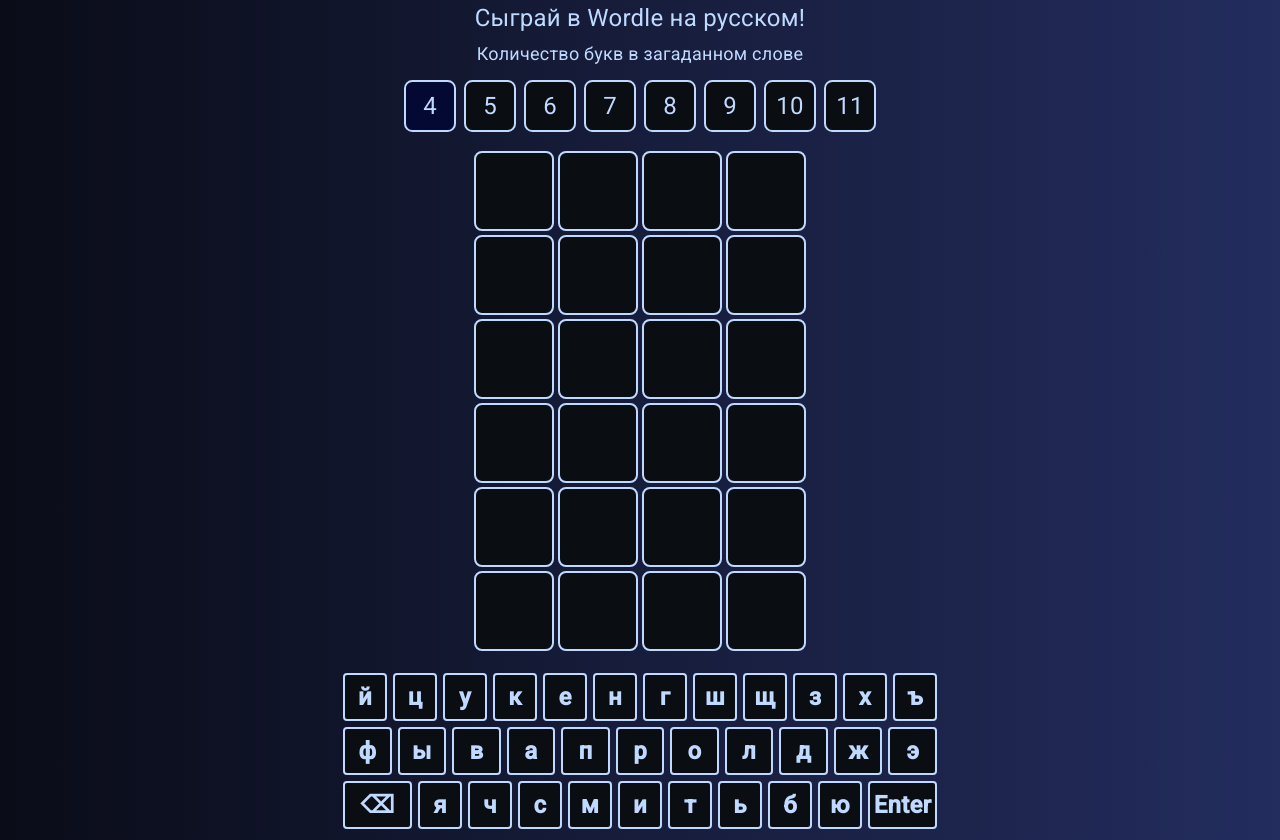
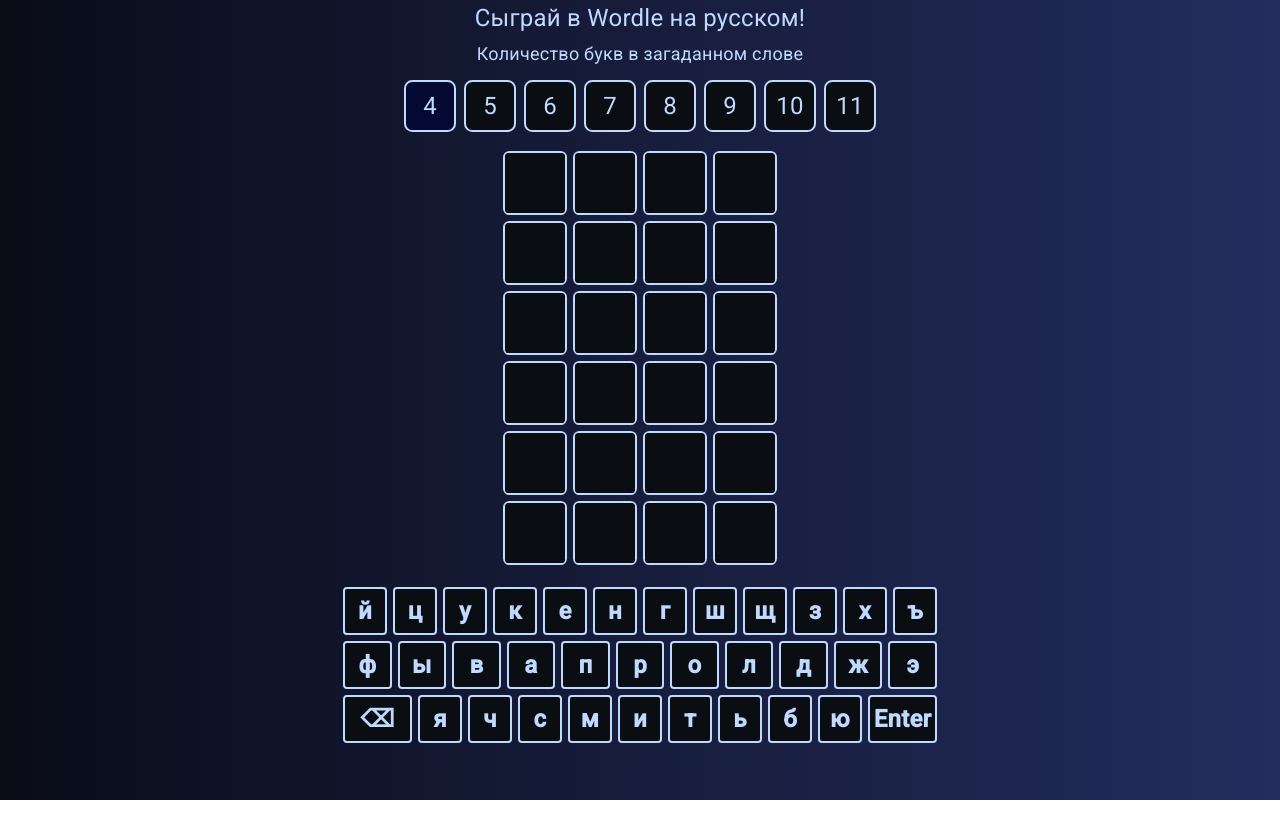
Before and after one commit to KarionGranin/angular-study, an Angular app: page /wordle in a window 1280 px wide. After the commit the page ends 800 px from the top, so only its background shows below. Built offline with nearby package versions, Linux system fonts and the light colour scheme.

Commit message:
Заготовка для разворота клеточек

```diff
--- a/src/app/pages/wordle/wordle.component.html
+++ b/src/app/pages/wordle/wordle.component.html
@@ -41,35 +41,45 @@
       class="cells"
       *ngIf="{
         size: (size$ | async) ?? 0,
-        wordRows: (wordRows$ | async) ?? []
+        wordRows: (wordRows$ | async) ?? [],
+        currentRowIndex: (currentRowIndex$ | async) ?? 0
       } as params"
     >
-      <div>
-        <table>
-          <tbody>
-            <tr *ngFor="let row of tryesCount | arrayFromNumber; let rowIndex">
-              <td
-                *ngFor="
-                  let col of params.size | arrayFromNumber;
-                  let letterIndex
-                "
+      <div
+        class="row"
+        *ngFor="let row of tryesCount | arrayFromNumber; let rowIndex"
+      >
+        <ng-container
+          *ngFor="let col of params.size | arrayFromNumber; let letterIndex"
+        >
+          @if (params.wordRows[rowIndex][letterIndex] ?? {}; as letter) {
+            <div
+              class="cell"
+              [class.filled]="params.wordRows[rowIndex][letterIndex]"
+              [class.flipped]="
+                params.wordRows[rowIndex]?.length === params.size &&
+                params.currentRowIndex > rowIndex
+              "
+            >
+              <div
+                class="cell-content"
+                [style.animation-delay]="200 * letterIndex + 'ms'"
               >
+                <div class="cell-front">
+                  {{ letter.letter ?? "" | uppercase }}
+                </div>
                 <div
-                  class="cell"
-                  [class.cell-animation]="
-                    params.wordRows[rowIndex][letterIndex]
-                  "
-                  [class.cell-orange]="letter.type === 'hasbut'"
-                  [class.cell-green]="letter.type === 'has'"
-                  [class.cell-gray]="letter.type === 'hasnt'"
-                  *ngIf="params.wordRows[rowIndex][letterIndex] ?? {} as letter"
+                  class="cell-back"
+                  [class.hasbut]="letter.type === 'hasbut'"
+                  [class.has]="letter.type === 'has'"
+                  [class.hasnt]="letter.type === 'hasnt'"
                 >
                   {{ letter.letter ?? "" | uppercase }}
                 </div>
-              </td>
-            </tr>
-          </tbody>
-        </table>
+              </div>
+            </div>
+          }
+        </ng-container>
       </div>
     </div>
   </div>
--- a/src/app/pages/wordle/wordle.component.scss
+++ b/src/app/pages/wordle/wordle.component.scss
@@ -1,3 +1,11 @@
+$cell-size: 64px;
+$cell-color-default: #0a0d12;
+$cell-color-hasnt: #464d57;
+$cell-color-hasbut: #6b8dff;
+$cell-color-has: #01c176;
+$cell-font-size: 48px;
+$cell-margin: 3px;
+
 .wordle {
   display: flex;
   flex-direction: column;
@@ -81,40 +89,87 @@
   }
 }
 
+.row {
+  display: flex;
+
+  &.error {
+    animation-delay: 0ms;
+    animation: row-error linear;
+    animation-duration: 0.15s;
+  }
+}
+
 .cells {
   margin-bottom: 16px;
 }
 
 .cell {
   color: #fdffff;
-  width: 76px;
-  height: 76px;
-  background: #0a0d12;
-  border: 2px solid #c0d9ff;
-  border-radius: 10%;
+  width: $cell-size;
+  height: $cell-size;
   display: flex;
   justify-content: center;
   align-items: center;
-  font-size: 48px;
+  font-size: $cell-font-size;
+  margin: $cell-margin;
 
-  &-animation {
+  &.filled {
     animation-delay: 0ms;
     animation: cellFill linear;
     animation-duration: 0.3s;
   }
 
-  &-gray {
-    background: #464d57;
+  &.flipped &-content {
+    animation: cell-flipped forwards;
+    animation-duration: 1s;
+  }
+}
+
+.cell-content {
+  position: relative;
+  width: 100%;
+  height: 100%;
+  text-align: center;
+  transition: transform 0.6s;
+  transform-style: preserve-3d;
+  border: 2px solid #c0d9ff;
+  border-radius: 10%;
+  box-sizing: border-box;
+}
+
+.cell-front,
+.cell-back {
+  position: absolute;
+  width: 100%;
+  height: 100%;
+  -webkit-backface-visibility: hidden;
+  backface-visibility: hidden;
+  display: flex;
+  align-items: center;
+  justify-content: center;
+  border-radius: 6%;
+}
+
+.cell-front {
+  background: $cell-color-default;
+}
+
+.cell-back {
+  transform: rotateY(180deg);
+  background: blue;
+
+  &.hasnt {
+    background: $cell-color-hasnt;
     color: #fff;
   }
 
-  &-orange {
-    background: #6b8dff;
+  &.hasbut {
+    background: $cell-color-hasbut;
     color: #fff;
   }
 
-  &-green {
-    background: #01c176;
+  &.has {
+    background: $cell-color-has;
     color: #fff;
   }
 }
@@ -198,3 +253,27 @@
     color: #fff;
   }
 }
+
+@keyframes row-error {
+  0% {
+    transform: translateX(0);
+  }
+
+  33% {
+    transform: translateX(-16px);
+  }
+
+  66% {
+    transform: translateX(16px);
+  }
+}
+
+@keyframes cell-flipped {
+  0% {
+    transform: rotateY(0deg);
+  }
+
+  100% {
+    transform: rotateY(180deg);
+  }
+}
--- a/src/app/pages/wordle/wordle.service.ts
+++ b/src/app/pages/wordle/wordle.service.ts
@@ -1,6 +1,6 @@
 import { Injectable } from '@angular/core';
 import { FormControl } from '@angular/forms';
-import { BehaviorSubject, fromEvent } from 'rxjs';
+import { BehaviorSubject, delay, fromEvent } from 'rxjs';
 import {
   WordleGameOverType,
   WordleKeyboardKey,
@@ -18,6 +18,8 @@
 
 @Injectable()
 export class WordleService {
+  public readonly flipDelay: number = 200;
+
   private readonly defaultSize: number = 4;
 
   private size$$ = new BehaviorSubject<number>(this.defaultSize);
@@ -43,7 +45,7 @@
   private wordleWordLetterRepeats: WordleWordLetterRepeats = {};
 
   private wordleKeyboardKeyTypes$$ = new BehaviorSubject<WordleKeyboardKeyType>(
-    {}
+    {},
   );
 
   public wordleKeyboardKeyTypes$ = this.wordleKeyboardKeyTypes$$.asObservable();
@@ -76,7 +78,10 @@
     return this.wordRows[this.currentRowIndex];
   }
 
-  constructor(private dialog: MatDialog, private snackBar: MatSnackBar) {
+  constructor(
+    private dialog: MatDialog,
+    private snackBar: MatSnackBar,
+  ) {
     this.listenSizeChanges();
     this.listenKeyboard();
     this.listenGameover();
@@ -120,7 +125,7 @@
   }
 
   private listenGameover(): void {
-    this.gameOver$$.subscribe(() => {
+    this.gameOver$$.pipe(delay(this.flipDelay * this.size)).subscribe(() => {
       if (this.gameOver !== 'unknown') {
         this.openGameoverDialog();
       }
@@ -192,7 +197,7 @@
 
     if (
       !WORD_COLLECTION[this.size].includes(
-        this.currentWord.map((letter: WordleLetter) => letter.letter).join('')
+        this.currentWord.map((letter: WordleLetter) => letter.letter).join(''),
       )
     ) {
       this.showSnackbar('Такого слова не существует!');
@@ -281,7 +286,7 @@
           this.handleBackspace();
           return;
         }
-      }
+      },
     );
 
     fromEvent<KeyboardEvent>(document, 'keyup').subscribe(
@@ -298,7 +303,7 @@
         if (WORDLE_CONFIG.alphabet.includes(event.key.toLowerCase())) {
           this.handleLetterKey(event.key.toLowerCase());
         }
-      }
+      },
     );
   }
 }
```
